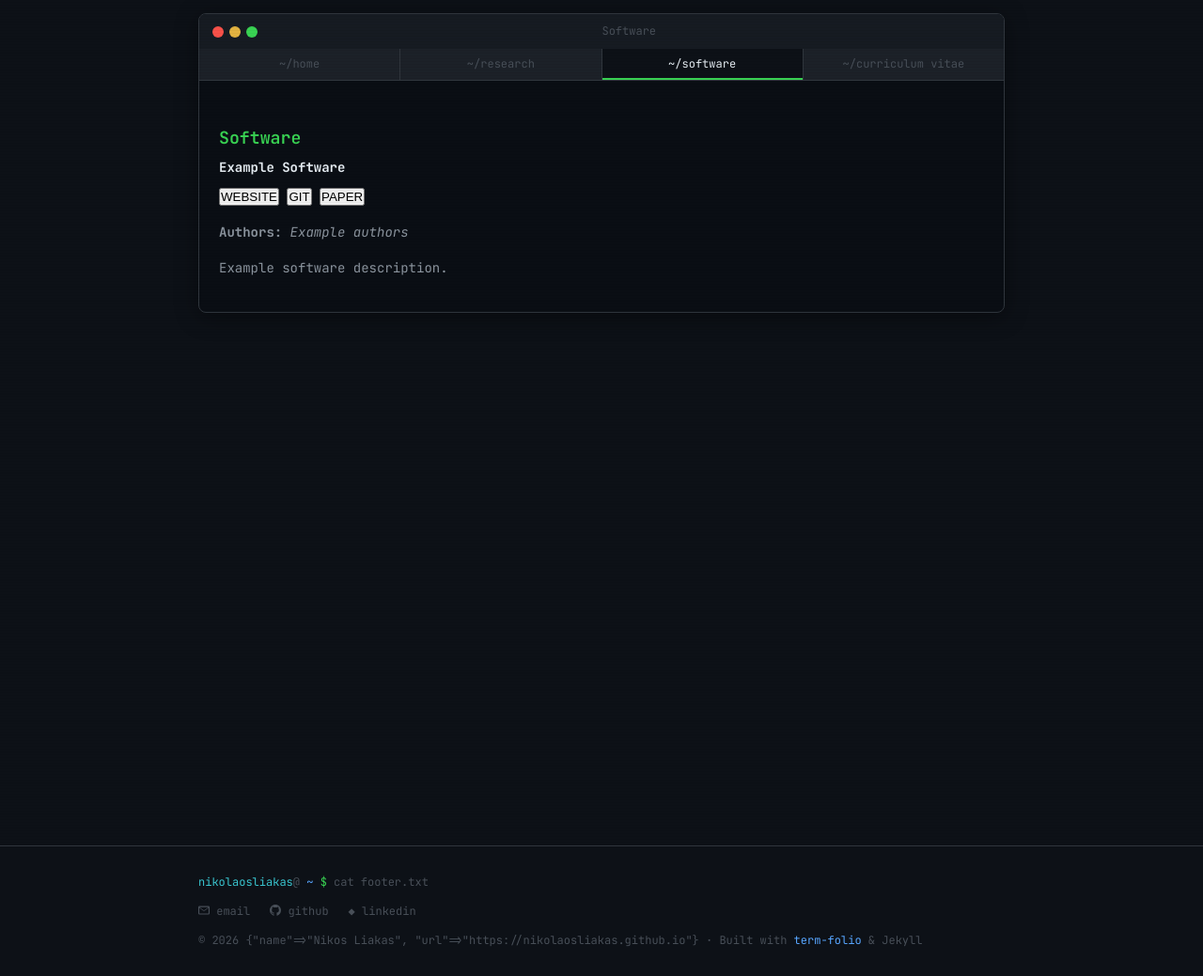
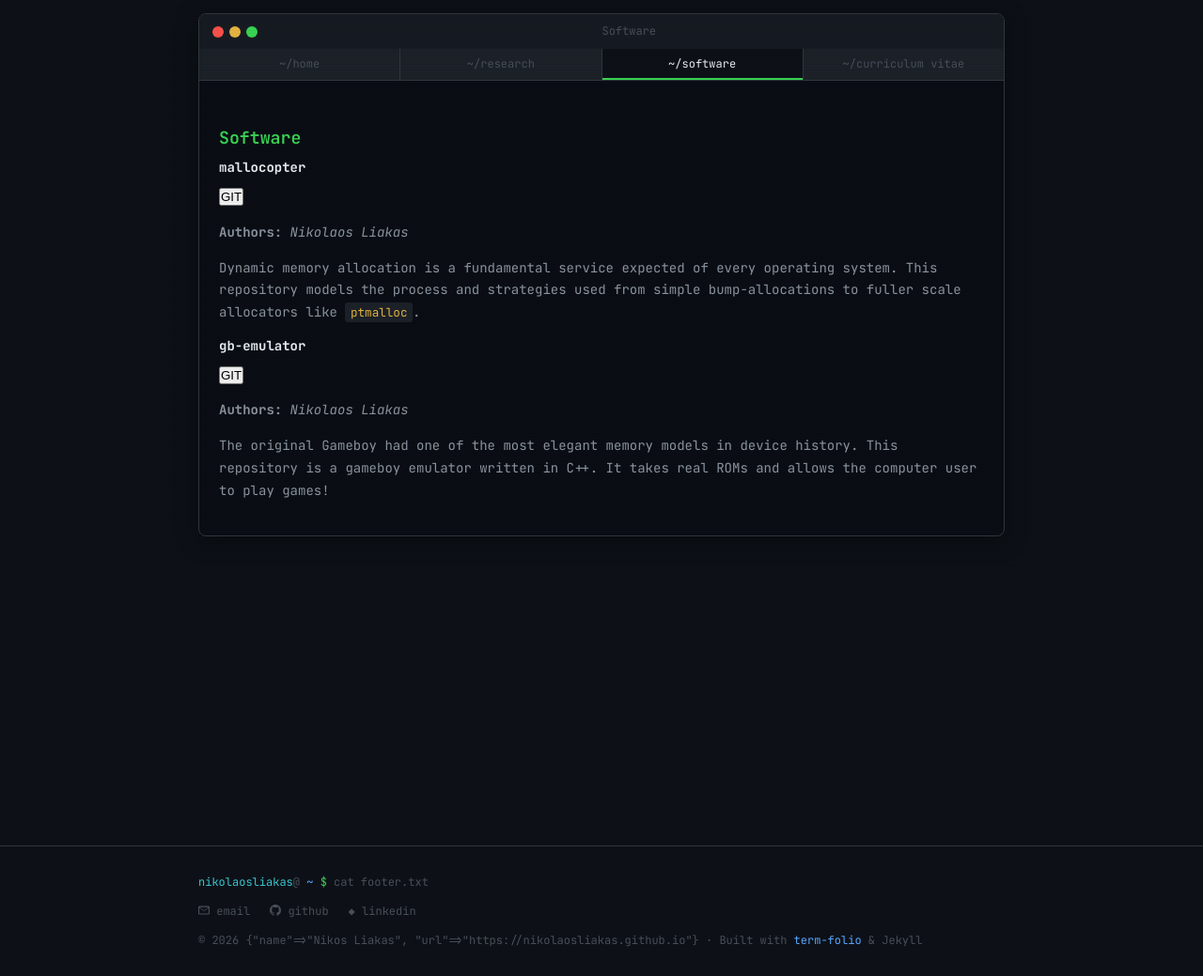
Before and after one commit to nikolaosliakas/nikolaosliakas.github.io, a Jekyll site: the page built from _pages/software.md, in a window 1280 px wide. Shown: the whole page at 94% size. Built offline with Jekyll 4.4.1, drawn with Linux system fonts in a browser that asks for light colours; a style sheet for code colours, icons or effects is not loaded.

```diff
--- a/_pages/software.md
+++ b/_pages/software.md
@@ -36,7 +36,7 @@ iframe {
 
 ## Software
 
-<div class="jumbotron">
+<!-- <div class="jumbotron">
 <div class="row align-items-end">
 <div class="col-md-12 col-sm-12">
 <h4><b>Example Software</b></h4>
@@ -51,4 +51,34 @@ Example software description.
 
 </div>
 </div>
+</div> -->
+
+<div class="jumbotron">
+<div class="row align-items-end">
+<div class="col-md-12 col-sm-12">
+<h4><b>mallocopter</b></h4>
+<a href="https://github.com/nikolaosliakas/mallocopter" target="_blank"><button class="btn btn-info btn-sm">GIT</button></a>
+
+<b>Authors:</b>
+<i>Nikolaos Liakas</i>
+
+Dynamic memory allocation is a fundamental service expected of every operating system. This repository models the process and strategies used from simple bump-allocations to fuller scale allocators like `ptmalloc`.
+
 </div>
+</div>
+</div>
+
+<div class="jumbotron">
+<div class="row align-items-end">
+<div class="col-md-12 col-sm-12">
+<h4><b>gb-emulator</b></h4>
+<a href="https://github.com/nikolaosliakas/gb-emulator" target="_blank"><button class="btn btn-info btn-sm">GIT</button></a>
+
+<b>Authors:</b>
+<i>Nikolaos Liakas</i>
+
+The original Gameboy had one of the most elegant memory models in device history. This repository is a gameboy emulator written in C++. It takes real ROMs and allows the computer user to play games!
+
+</div>
+</div>
+</div>
```
Also changed, not shown: _pages/research.md (+1 -1 lines), 1 other file.
